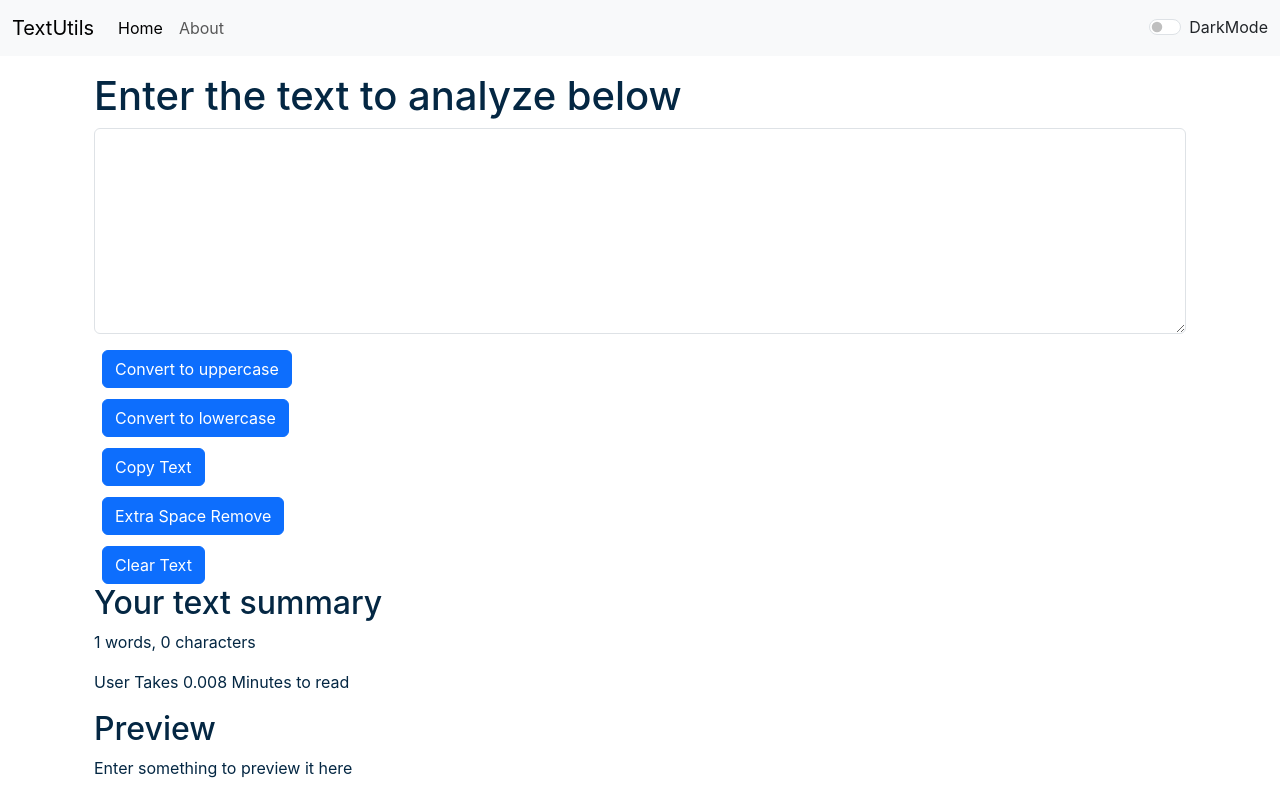
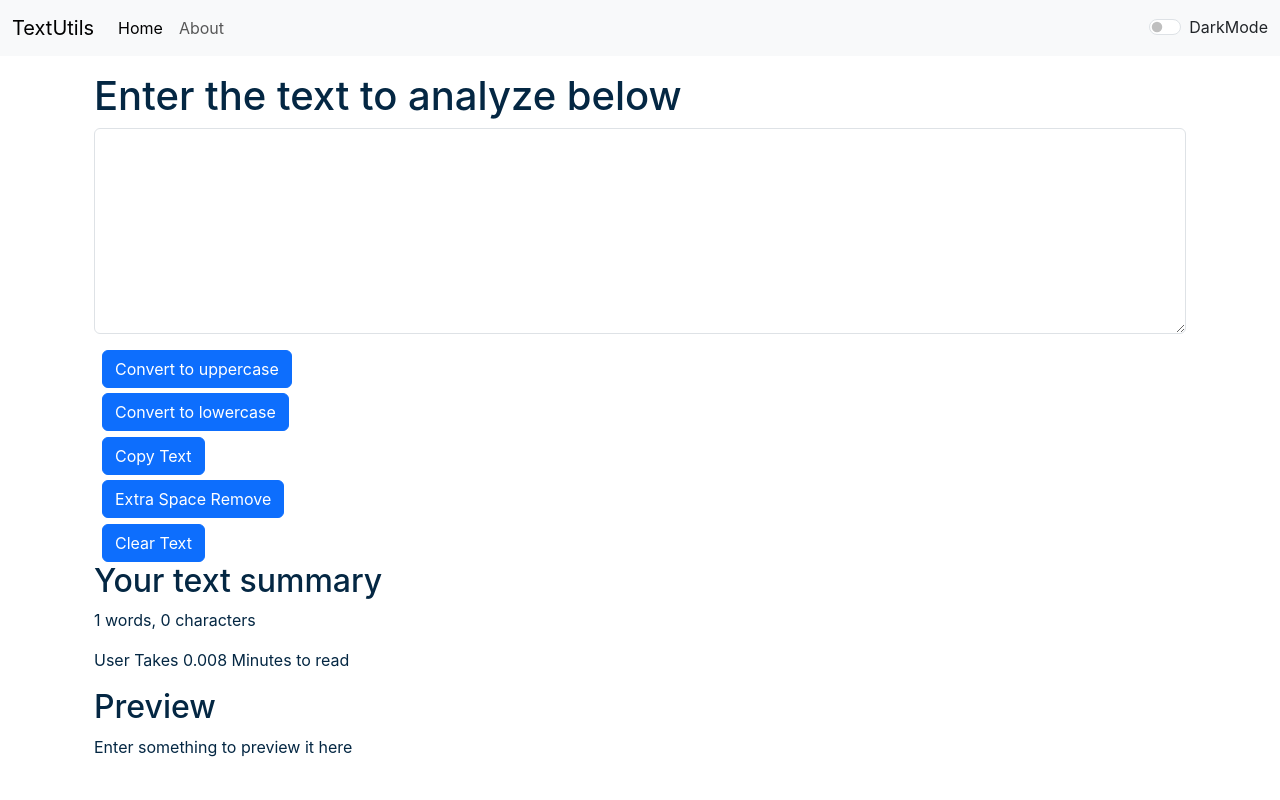
Before and after one commit to Gargi-jais11/my-app, a React (Create React App) app: page / in a window 1280 px wide. Built offline with nearby package versions, Linux system fonts and the light colour scheme.

Commit message:
Update App.css

```diff
--- a/src/App.css
+++ b/src/App.css
@@ -1,7 +1,7 @@
 @media (min-width: 576px) {
   .btn{
     display:block;
-    margin-top: 1%;
+    margin-top: 0.5%;
   }
  }
 
```
